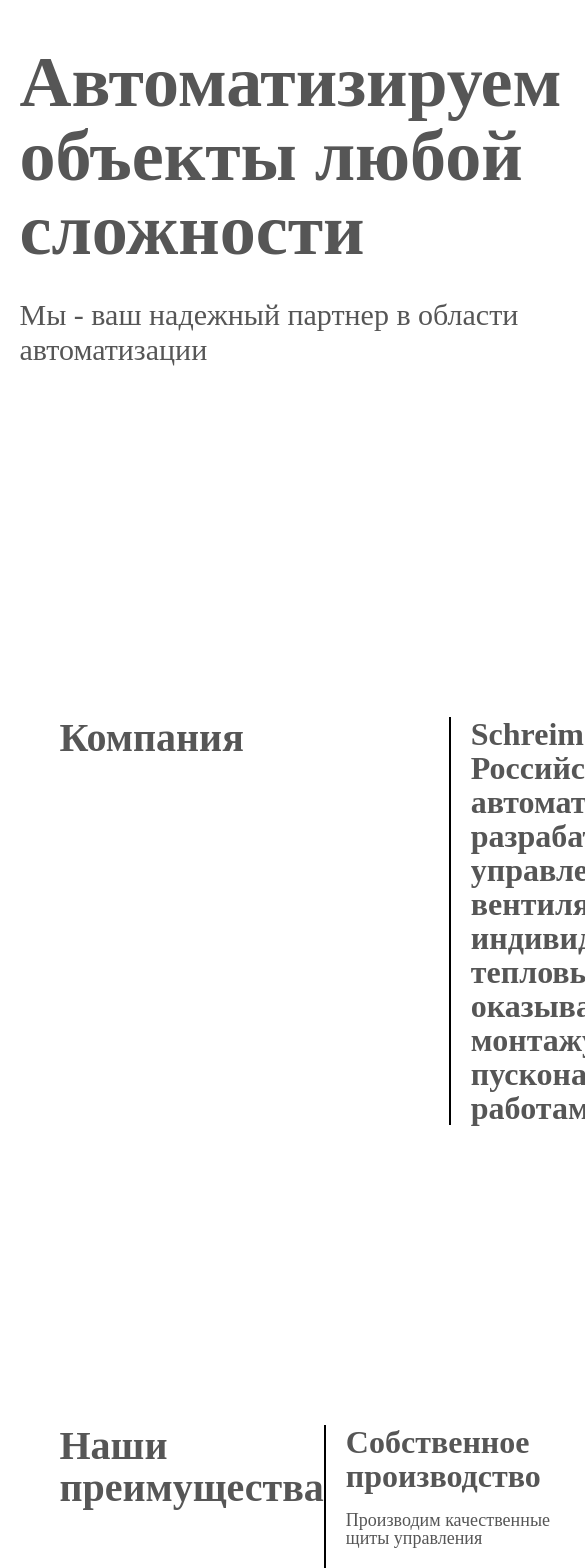
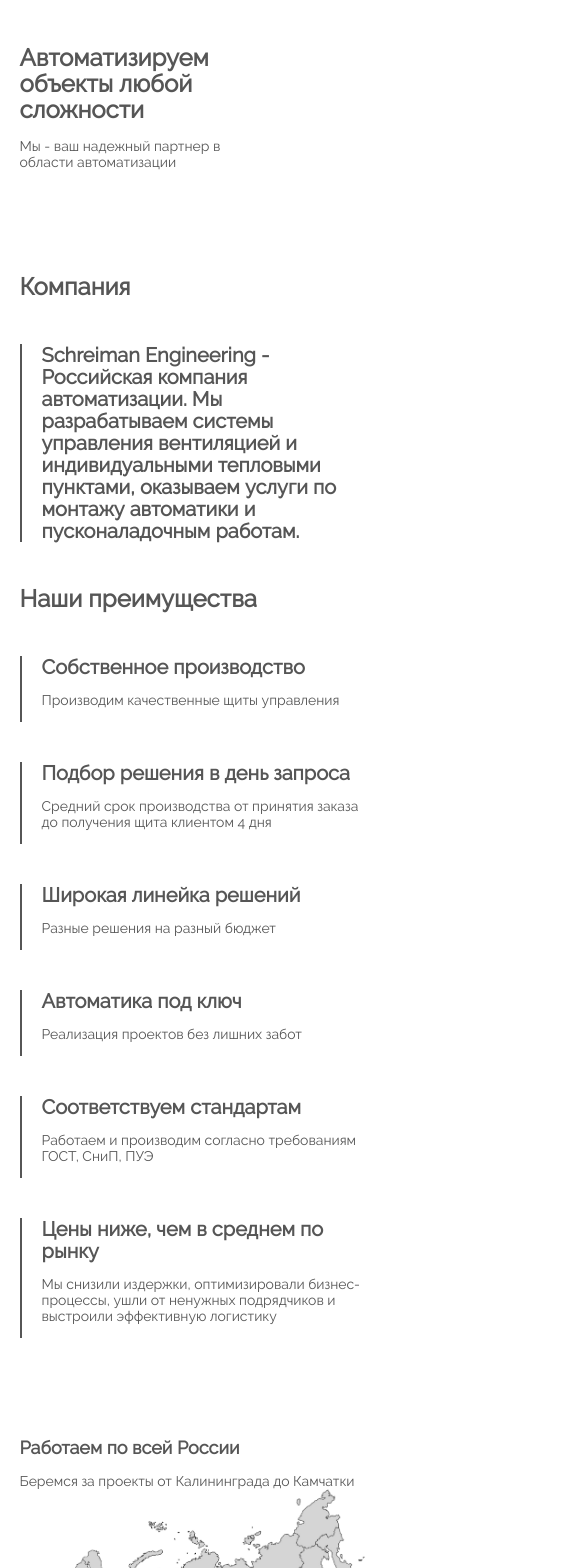
Before and after one commit to Vinorval/schreimaneng_ineering, a React (Create React App) app: page / in a window 390 px wide. Shown: the part 160-1728 px from the top of the page, 585 px wide, since content can reach past the window. Built offline with nearby package versions, Linux system fonts and the light colour scheme.

Commit message:
fix: fix homePage

```diff
--- a/src/components/delivery/Delivery.module.css
+++ b/src/components/delivery/Delivery.module.css
@@ -1,27 +1,49 @@
 .delivery {
-    margin-top: 150px;
+    margin-top: 100px;
+    font-family: 'RalewayRegular';
+    font-style: normal;
+    color: #565656;
 }
 
 .delivery__title {
-    font-family: 'Raleway';
-    font-style: normal;
     font-weight: 700;
     font-size: 44px;
     line-height: 46px;
     text-align: start;
-    color: #565656;
 }
 
 .delivery__text {
-    font-family: 'Raleway';
-    font-style: normal;
     font-weight: 400;
     font-size: 24px;
     line-height: 26px;
-    color: #565656;
     text-align: start;
+    margin: 0;
 }
 
 .delivery__image {
     width: 100%;
 }
+
+@media screen and (max-width: 840px) {
+    .delivery__title {
+        font-size: 24px;
+        line-height: 26px;
+    }
+
+    .delivery__text {
+        font-size: 18px;
+        line-height: 20px;
+    }
+}
+
+@media screen and (max-width: 480px) {
+    .delivery__title {
+        font-size: 18px;
+        line-height: 20px;
+    }
+
+    .delivery__text {
+        font-size: 14px;
+        line-height: 16px;
+    }
+}
--- a/src/components/infoItem/infoItem.module.css
+++ b/src/components/infoItem/infoItem.module.css
@@ -1,17 +1,16 @@
 .item {
     display: grid;
-    grid-template-columns: repeat(2, 1fr);
-    margin-top: 150px;
+    grid-template-columns: 30% 50%;
+    gap: 40px;
+    font-family: 'RalewayRegular';
+    font-style: normal;
+    color: #565656;
 }
 
 .item__title {
-    font-family: 'Raleway';
-    font-style: normal;
-    font-weight: 700;
-    font-size: 40px;
-    line-height: 42px;
+    font-size: 32px;
+    line-height: 34px;
     text-align: start;
-    color: #565656;
     margin: 0;
 }
 
@@ -26,24 +25,18 @@
 }
 
 .item__text {
-    font-family: 'Raleway';
-    font-style: normal;
     font-weight: 600;
-    font-size: 32px;
-    line-height: 34px;
-    color: #565656;
+    font-size: 24px;
+    line-height: 26px;
     text-align: start;
     margin: 0;
     margin-left: 20px;
 }
 
 .item__subtext {
-    font-family: 'Raleway';
-    font-style: normal;
     font-weight: 400;
     font-size: 18px;
     line-height: 18px;
-    color: #565656;
     text-align: start;
     margin-left: 20px;
 }
@@ -51,3 +44,38 @@
 .invisible {
     display: none;
 }
+
+@media screen and (max-width: 1440px) {
+    .item {
+        grid-template-columns: 35% 60%;
+    }
+
+    .item__text {
+        font-size: 20px;
+        line-height: 22px;
+    }
+
+    .item__subtext {
+        font-size: 14px;
+        line-height: 16px;
+    }
+}
+
+@media screen and (max-width: 1024px) {
+    .item__title {
+        font-size: 24px;
+    }
+}
+
+@media screen and (max-width: 840px) {
+    .item {
+        grid-template-columns: 1fr;
+    }
+}
+
+@media screen and (max-width: 480px) {
+    .item__description {
+        grid-template-columns: 1fr;
+        gap: 40px;
+    }
+}
--- a/src/components/promo/Promo.module.css
+++ b/src/components/promo/Promo.module.css
@@ -2,25 +2,74 @@
     margin-top: 100px;
     display: grid;
     gap: 30px;
-    width: 80%;
+    width: 65%;
+    font-family: 'RalewayRegular';
+    font-style: normal;
+    color: #565656;
 }
 
 .promo__title {
-    font-family: 'Raleway';
-    font-style: normal;
     font-size: 72px;
     line-height: 74px;
     text-align: start;
-    color: #565656;
     margin: 0;
 }
 
 .promo__subtitle {
-    font-family: 'Raleway';
-    font-style: normal;
     font-weight: 400;
     font-size: 30px;
     line-height: 35px;
     text-align: start;
-    color: #565656;
 }
+
+@media screen and (max-width: 1440px) {
+    .promo__title {
+        font-size: 50px;
+        line-height: 52px;
+    }
+
+    .promo__subtitle {
+        font-size: 24px;
+        line-height: 26px;
+    }
+}
+
+@media screen and (max-width: 1024px) {
+    .promo__title {
+        font-size: 35px;
+        line-height: 37px;
+    }
+
+    .promo__subtitle {
+        font-size: 20px;
+        line-height: 22px;
+    }
+}
+
+@media screen and (max-width: 840px) {
+    .promo {
+        gap: 15px;
+    }
+
+    .promo__title {
+        font-size: 28px;
+        line-height: 30px;
+    }
+
+    .promo__subtitle {
+        font-size: 18px;
+        line-height: 20px;
+    }
+}
+
+@media screen and (max-width: 480px) {
+    .promo__title {
+        font-size: 24px;
+        line-height: 26px;
+    }
+
+    .promo__subtitle {
+        font-size: 14px;
+        line-height: 16px;
+    }
+}
--- a/src/pages/home.js
+++ b/src/pages/home.js
@@ -8,7 +8,7 @@
 
 function HomePage() {
     return (
-        <div>
+        <div className={Styles.home}>
             <Promo />
             <ul className={Styles.home__company}>
                 <InfoItem
--- a/src/pages/home.module.css
+++ b/src/pages/home.module.css
@@ -1,5 +1,23 @@
+.home {
+    max-width: 1440px;
+    margin: auto;
+}
+
 .home__company {
     margin-top: 200px;
     display: grid;
     gap: 150px;
+    padding: 0;
 }
+
+@media screen and (max-width: 1440px) {
+    .home__company {
+        margin-top: 100px;
+    }
+}
+
+@media screen and (max-width: 840px) {
+    .home__company {
+        gap: 40px;
+    }
+}
```
